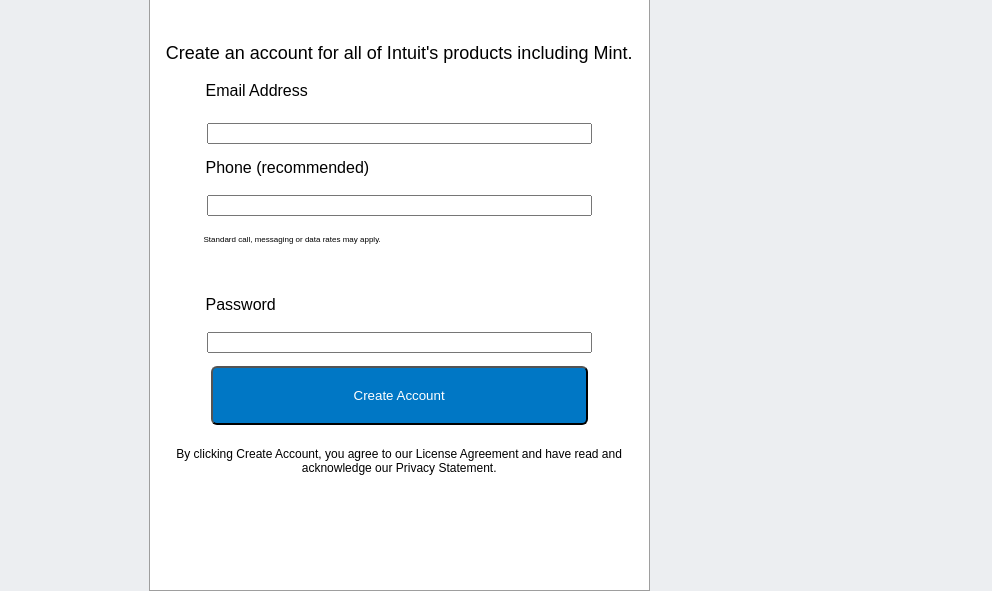
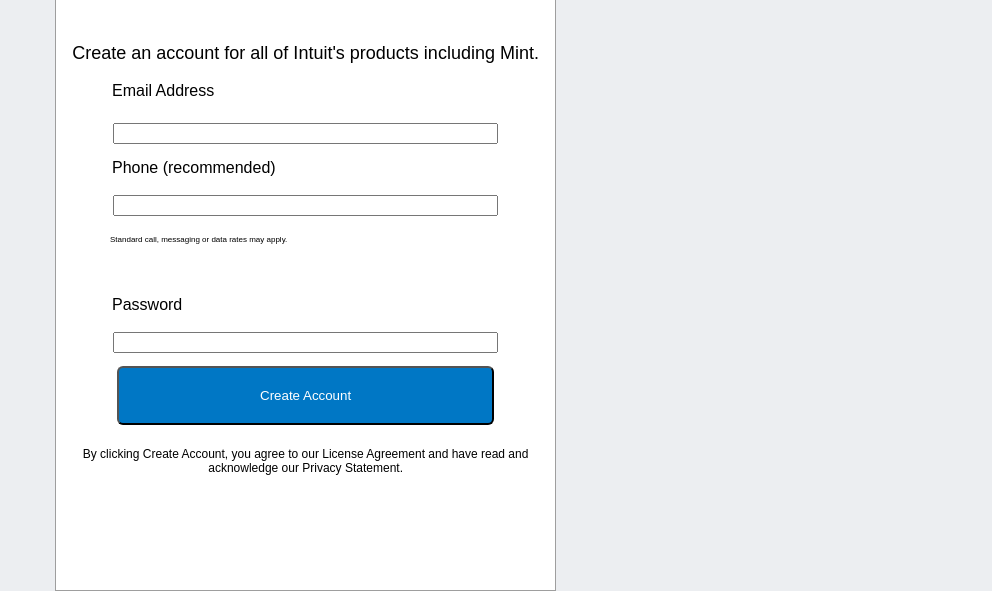
Before and after one commit to h-sarhan/mint-signup, a plain HTML site: page index.html in a window 1280 px wide. Shown: the part 411-1002 px from the top of the page, without its empty margins (288-1280 px from the left). Drawn offline with Linux system fonts and the light colour scheme.

Commit message:
Update style.css

```diff
--- a/style.css
+++ b/style.css
@@ -42,7 +42,7 @@ body {
   position: absolute;
   top: 300px;
   left: 50%;
-  margin-left: -203.5px;
+  margin-left: -297px;
   width: 39%;
   height: 700px;
   text-align: center;
```
